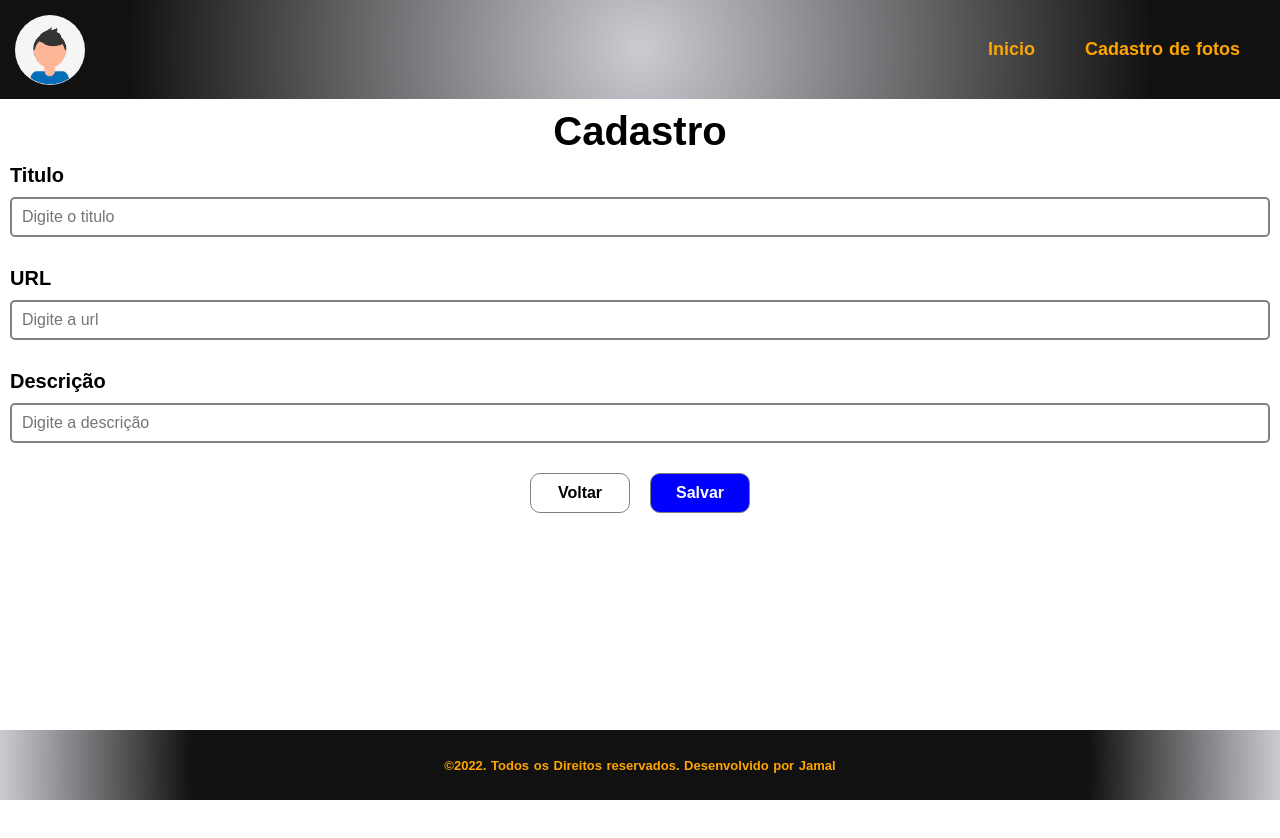
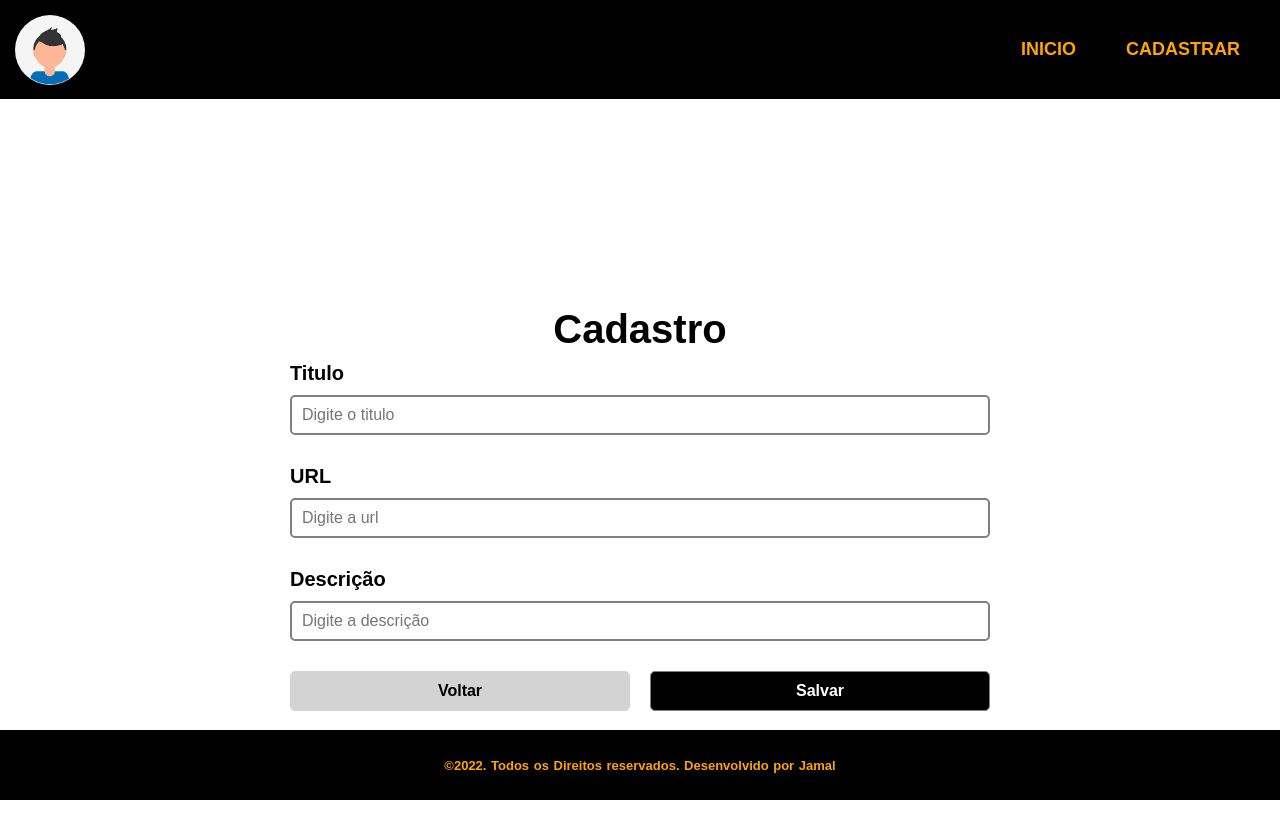
Before and after one commit to jarilton/cadastro-fotos_nuxt, a Nuxt app: page /registration in a window 1280 px wide. Shown: the top 838 px of the page. Before the commit the page ends 800 px from the top, so only its background shows below. Built offline with nearby package versions, Linux system fonts and the light colour scheme.

Commit message:
Ajustes e POST dos dados do formulário

```diff
--- a/components/home/Footer.vue
+++ b/components/home/Footer.vue
@@ -21,12 +21,7 @@ export default {
     height: 70px;
     background-color: #3f2c2c;
     height: 70px;
-    background: rgb(18, 17, 17);
-    background: radial-gradient(
-      circle,
-      rgba(18, 17, 17, 1) 70%,
-      rgba(203, 204, 210, 1) 100%
-    );
+    background: #000000;
     bottom: 0;
     position: fixed;
     width: 100%;
--- a/components/home/Header.vue
+++ b/components/home/Header.vue
@@ -20,12 +20,12 @@
               <div class="header__line">
                 <li>
                   <Nuxt-link to="/">
-                    <a @click="menuOpen = false">Inicio</a>
+                    <a @click="menuOpen = false">INICIO</a>
                   </Nuxt-link>
                 </li>
                 <li>
                   <Nuxt-link to="/registration">
-                    <a @click="menuOpen = false">Cadastro de fotos</a>
+                    <a @click="menuOpen = false">CADASTRAR</a>
                   </Nuxt-link>
                 </li>
               </div>
@@ -65,19 +65,14 @@ export default {
   &__backdrop {
     width: 100%;
     height: 100vh;
-    background-color: rgba(0, 0, 0, 0.9);
+    background-color: rgba(0, 0, 0, 0.7);
     position: fixed;
     top: 0;
     left: 0;
     z-index: 200;
   }
   &__top {
-    background: rgb(203, 204, 210);
-    background: radial-gradient(
-      circle,
-      rgba(203, 204, 210, 1) 0%,
-      rgba(18, 17, 17, 1) 80%
-    );
+    background: #000000;
     padding: 8px 0;
     z-index: 201;
     position: relative;
@@ -96,12 +91,7 @@ export default {
   }
   &__links-list {
     position: absolute;
-    background: rgb(203, 204, 210);
-    background: radial-gradient(
-      circle,
-      rgba(203, 204, 210, 1) 0%,
-      rgba(18, 17, 17, 1) 80%
-    );
+    background: #000000;
     width: 100%;
     left: 0;
     top: 81px;
--- a/components/home/Main.vue
+++ b/components/home/Main.vue
@@ -60,7 +60,7 @@ export default {
   },
   created() {
     this.$store.dispatch("photos/getPhotos").then((response) => {
-      console.table(response);
+      //console.table(response);
     });
   },
 };
--- a/components/registration/Form.vue
+++ b/components/registration/Form.vue
@@ -1,8 +1,8 @@
 <template>
   <div class="form">
     <div class="form__container">
-      <div class="form__title">Cadastro</div>
-      <form @submit.prevent="grava()">
+      <form @submit.prevent="submitForm()" class="form__box">
+        <div class="form__title">Cadastro</div>
         <div class="form__control">
           <label for="title">Titulo</label>
           <input
@@ -34,8 +34,8 @@
           />
         </div>
         <div class="form__button">
+          <button class="form__save">Salvar</button>
           <Nuxt-link to="/" type="submit" class="form__back">Voltar</Nuxt-link>
-          <button class="form__save">Salvar</button>
         </div>
       </form>
     </div>
@@ -43,18 +43,33 @@
 </template>
 
 <script>
-import Photo from '@/domain/photo/Photo'
+import { mapActions  } from "vuex";
 export default {
   name: "Form",
   data() {
     return {
-      photo: new Photo()
+      photo: {
+        id: null,
+        title: null,
+        url: null,
+        description: null,
+      }
     };
   },
+  created() {
+    if(this.currentPhotos) {
+      this.photo.id = this.currentPhotos.id;
+      this.photo.title = this.currentPhotos.title;
+      this.photo.url = this.currentPhotos.url;
+      this.photo.description = this.currentPhotos.description;
+    }
+  },
   methods: {
-    grava() {
-      this.$http.post('http://localhost:3000/photos')
-        .then(() => this.photo = new Photo(), err => console.log(err));
+    ...mapActions({
+      submitPhotos: 'photos/submitPhotos'
+    }),
+    submitForm() {
+      this.submitPhotos(this.photo)
     }
   }
 };
@@ -89,32 +104,64 @@ export default {
     }
   }
   &__button {
-    display: flex;
-    justify-content: center;
     margin-top: 10px;
   }
+  &__save {
+    background-color: #000000;
+    color: #ffffff;
+    font-weight: bold;
+    border: 1px solid #808080;
+    border-radius: 5px;
+    height: 40px;
+    width: 100%;
+  }
   &__back {
-    border: 1px solid #808080;
-    border-radius: 10px;
+    background-color: #d3d3d3;
+    border: 1px solid #d3d3d3;
+    border-radius: 5px;
     font-weight: bold;
     height: 40px;
-    width: 100px;
+    width: 100%;
     margin-right: 10px;
     display: flex;
     justify-content: center;
     align-items: center;
     text-decoration: none;
     color: #000000;
+    margin-top: 10px;
   }
-  &__save {
-    background-color: #0000ff;
-    color: #ffffff;
-    font-weight: bold;
-    border: 1px solid #808080;
-    border-radius: 10px;
-    height: 40px;
-    width: 100px;
-    margin-left: 10px;
+}
+
+@media (min-width: 768px) {
+  .form {
+    &__box {
+      display: flex;
+      flex-direction: column;
+      justify-content: center;
+      height: 100vh;
+      width: 450px;
+      margin-left: auto;
+      margin-right: auto;
+    }
+    &__button {
+      display: flex;
+      align-items: center;
+      flex-direction: row-reverse;
+    }
+    &__save {
+      margin-left: 20px;
+    }
+    &__back {
+      margin: 0;
+    }
+  }
+}
+
+@media (min-width: 1280px) {
+  .form {
+    &__box {
+      width: 700px;
+    }
   }
 }
 </style>
--- a/db.json
+++ b/db.json
@@ -3,52 +3,74 @@
     {
       "id": 1,
       "title": "Abelha",
-                  "url": "https://cdn.pixabay.com/photo/2021/08/03/07/02/bee-6518669__340.jpg"
+      "url": "https://cdn.pixabay.com/photo/2021/08/03/07/02/bee-6518669__340.jpg",
+      "description": "Muito perigosa"
     },
     {
       "id": 2,
       "title": "Futebol",
-                  "url": "https://cdn.pixabay.com/photo/2014/10/14/20/24/soccer-488700__340.jpg"
+      "url": "https://cdn.pixabay.com/photo/2014/10/14/20/24/soccer-488700__340.jpg",
+      "description": "Futebol é vida"
     },
     {
       "id": 3,
       "title": "Trem bala",
-                  "url": "https://cdn.pixabay.com/photo/2013/10/23/07/27/train-199634__340.jpg"
+      "url": "https://cdn.pixabay.com/photo/2013/10/23/07/27/train-199634__340.jpg",
+      "description": "Muito rápido"
     },
     {
       "id": 4,
       "title": "Corrida São Silvestre",
-                  "url": " https://runnersworld.com.br/wp-content/uploads/sites/4/2018/03/shutterstock_474631090.jpg"
+      "url": " https://runnersworld.com.br/wp-content/uploads/sites/4/2018/03/shutterstock_474631090.jpg",
+      "description": "Correr faz bem pra saúde"
     },
     {
       "id": 5,
       "title": "Girassol",
-                  "url": "https://cdn.pixabay.com/photo/2016/08/06/22/04/bee-1575219__340.jpg"
+      "url": "https://cdn.pixabay.com/photo/2016/08/06/22/04/bee-1575219__340.jpg",
+      "description": "Muito linda e abelhas gostam"
     },
     {
       "id": 6,
       "title": "Praia",
-                  "url": "https://cdn.pixabay.com/photo/2016/03/04/19/36/beach-1236581__340.jpg"
+      "url": "https://cdn.pixabay.com/photo/2016/03/04/19/36/beach-1236581__340.jpg",
+      "description": "Lazer é vida"
     },
     {
       "id": 7,
       "title": "Aranha branca",
-                  "url": "https://cdn.pixabay.com/photo/2015/05/26/20/02/araneae-785251__340.jpg"
+      "url": "https://cdn.pixabay.com/photo/2015/05/26/20/02/araneae-785251__340.jpg",
+      "description": "Venenosa e perigosa"
     },
     {
       "id": 8,
       "title": "Chapéu",
-                  "url": "https://cdn.pixabay.com/photo/2015/07/12/17/06/bees-842184__340.jpg"
+      "url": "https://cdn.pixabay.com/photo/2015/07/12/17/06/bees-842184__340.jpg",
+      "description": "chapéu cheio de abelhas"
     },
     {
       "id": 9,
       "title": "Parque de Diversão",
-                  "url": "https://cdn.pixabay.com/photo/2014/11/21/03/29/fair-540126__340.jpg"
+      "url": "https://cdn.pixabay.com/photo/2014/11/21/03/29/fair-540126__340.jpg",
+      "description": "Seja sempre feliz"
     },
     {
       "id": 10,
       "title": "Jesus",
-                  "url": "https://cdn.pixabay.com/photo/2016/03/05/06/39/jesus-1237286__340.png"
+      "url": "https://cdn.pixabay.com/photo/2011/07/12/23/34/jesus-8283__340.jpg",
+      "description": "Filho de Deus maravilhoso"
+    },
+    {
+      "id": 11,
+      "title": "Biblioteca",
+      "url": "https://cdn.pixabay.com/photo/2015/07/31/11/45/library-869061__340.jpg",
+      "description": "A leitura abre a mente"
+    },
+    {
+      "id": 12,
+      "title": "Festa Junina",
+      "url": "https://cdn.pixabay.com/photo/2016/10/11/18/01/fasta-1732297__340.jpg",
+      "description": "Tradição do mês de junho"
     }
   ]
 }
--- a/domain/photo/Photo.js
+++ /dev/null
@@ -1,11 +0,0 @@
-export default class Photo {
-      constructor(title = "", url = "", description = "") {
-
-            this.title = title;
-
-            this.url = url;
-
-            this.description = description;
-
-      }
-}
--- a/store/photos/actions.js
+++ b/store/photos/actions.js
@@ -2,8 +2,17 @@ export default {
       getPhotos({ commit }) {
             return this.$axios.$get("photos")
                   .then((response) => {
-                        commit('STORE' ,response);
+                        commit('STORE', response);
                         return response;
                   })
+      },
+      async submitPhotos({ commit, state }, payload) {
+            try {
+                  const { data } = await this.$axios.$post("photos", payload)
+                        commit('SUBMITPHOTOS', payload)
+
+            } catch (error) {
+                  return error
+            }
       }
 }
--- a/store/photos/index.js
+++ b/store/photos/index.js
@@ -1,3 +1,4 @@
 export const state = () => ({
       photos: [],
+      currentPhotos: {}
 })
--- a/store/photos/mutations.js
+++ b/store/photos/mutations.js
@@ -1,5 +1,8 @@
 export default {
-      STORE(state, payload){
+      STORE(state, payload) {
+            state.photos = payload
+      },
+      SUBMITPHOTOS(state, payload) {
             state.photos = payload
       }
 }
```
Lines whose indentation alone changed are shown as unchanged.
